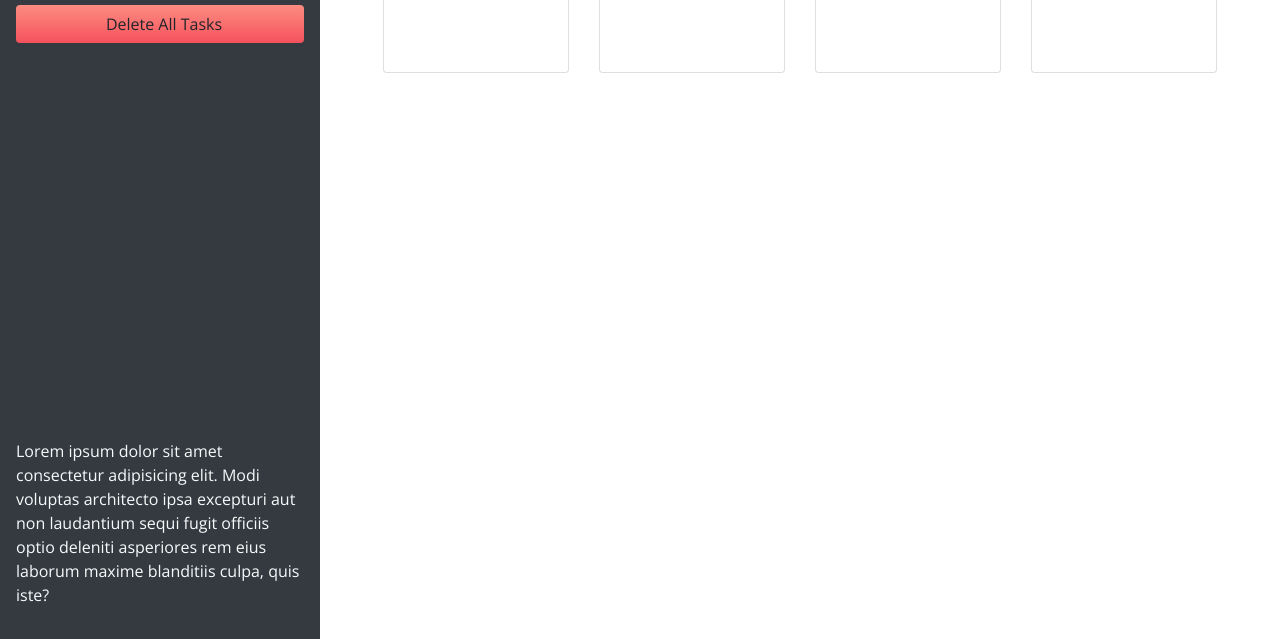
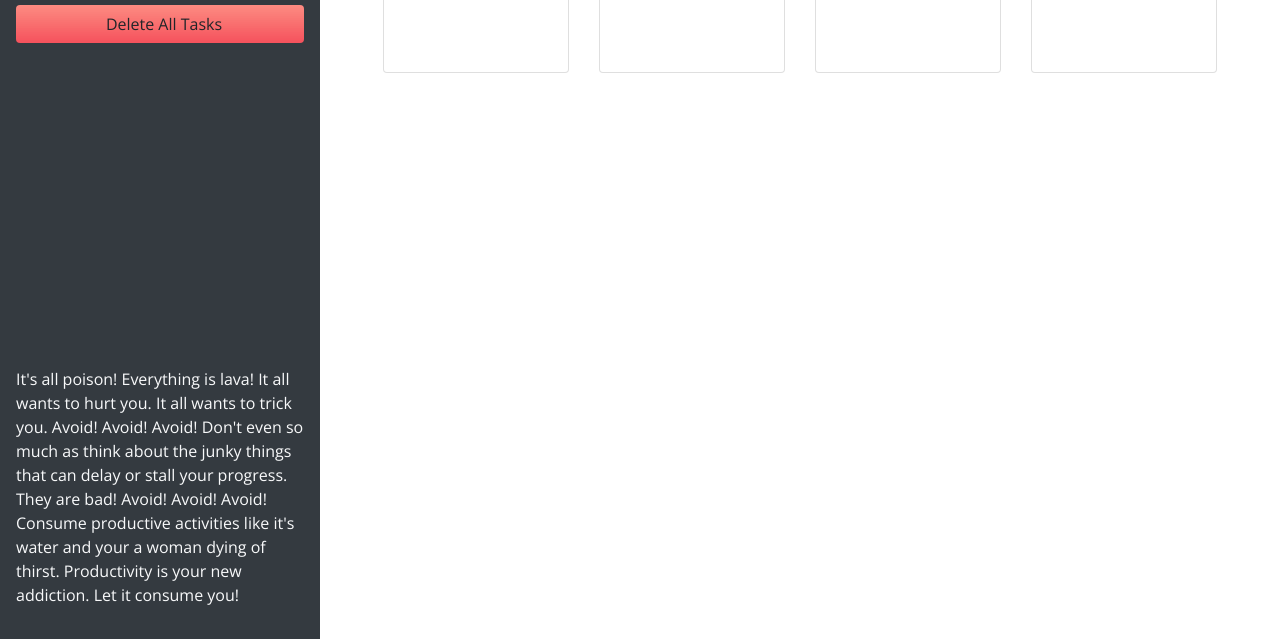
Before and after one commit to RochelleYounger/taskmaster-pro, a plain HTML site: page index.html in a window 1280 px wide. Shown: the part 161-800 px from the top of the page. Drawn offline with nearby package versions, Linux system fonts and the light colour scheme; a web font is replaced by a local one.

Commit message:
new text on page

```diff
--- a/index.html
+++ b/index.html
@@ -30,9 +30,12 @@
         <span class="oi oi-trash mr-2"></span>Delete All Tasks
       </button>
       <span class="oi oi-task display-1 text-center mb-2 d-none d-lg-block mt-auto"></span>
-      <p class="d-none d-lg-block">Lorem ipsum dolor sit amet consectetur adipisicing elit. Modi voluptas architecto ipsa
-        excepturi aut non
-        laudantium sequi fugit officiis optio deleniti asperiores rem eius laborum maxime blanditiis culpa, quis iste?
+      <p class="d-none d-lg-block">
+        It's all poison! Everything is lava! It all wants to hurt you. It all wants to trick you.
+        Avoid! Avoid! Avoid! Don't even so much as think about the junky things that can delay or
+        stall your progress. They are bad! Avoid! Avoid! Avoid! Consume productive activities like
+        it's water and your a woman dying of thirst. Productivity is your new addiction. Let it
+        consume you!
       </p>
     </header>
     <main class="col-12 col-lg-9 d-flex flex-column">
```
